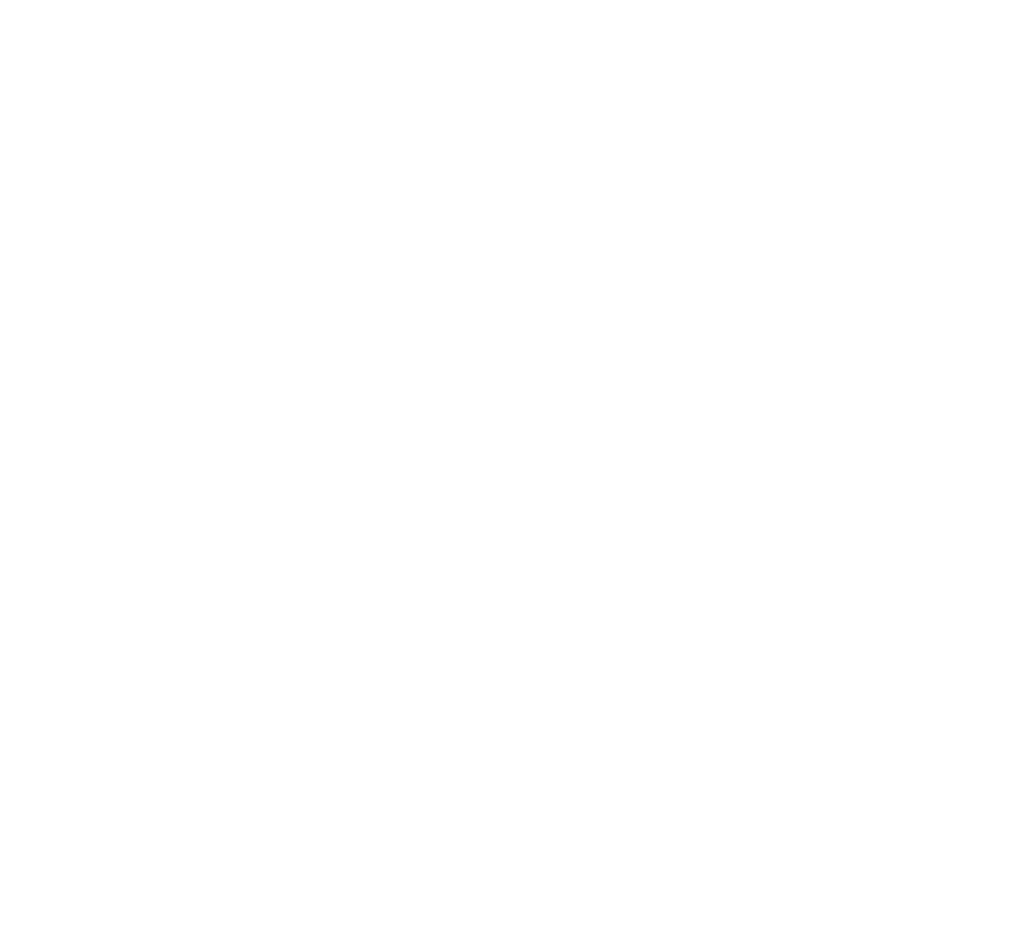
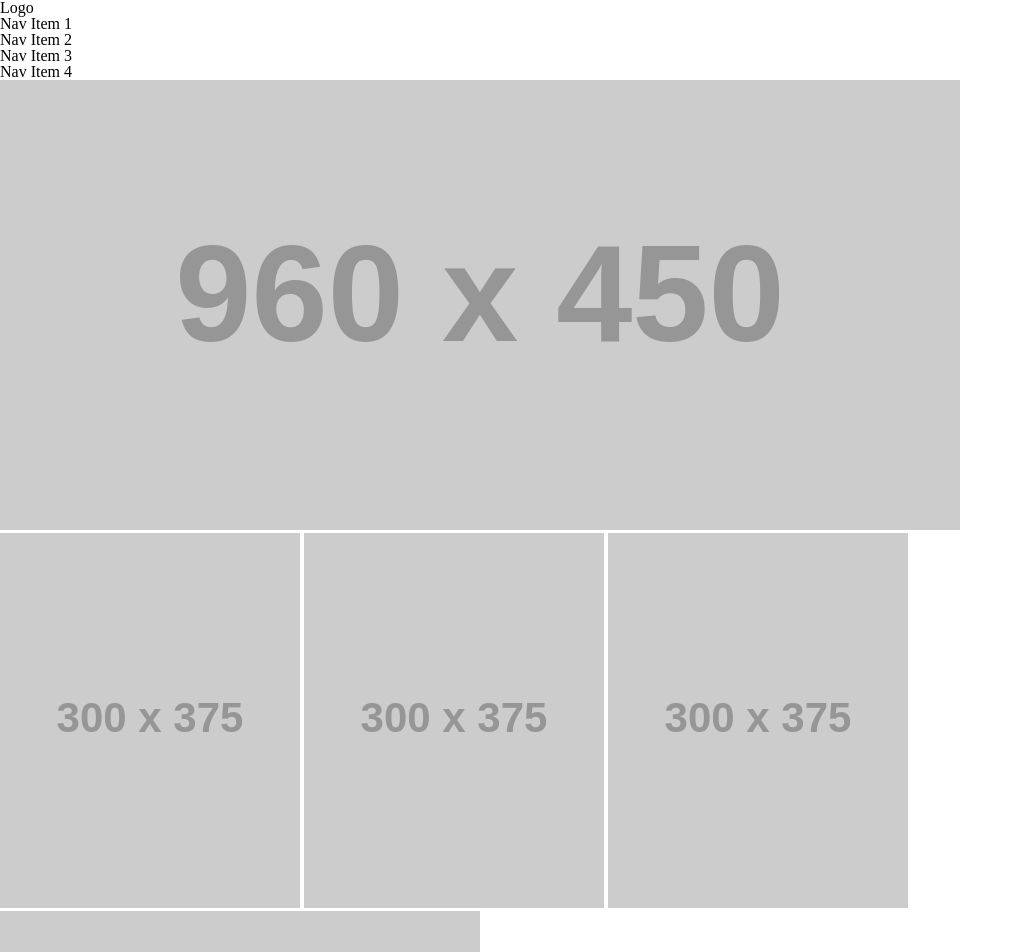
Before and after one commit to madelinepet/wireframe-solo-exercise, a plain HTML site: page index.html in a window 1280 px wide. Shown: the top 952 px of the page, without its empty margins (0-1023 px from the left). Before the commit the page ends 800 px from the top, so only its background shows below. Drawn offline with Linux system fonts and the light colour scheme; placeholder pictures from the web are drawn by us.

Commit message:
HTML scaffolding set up.

```diff
--- a/index.html
+++ b/index.html
@@ -7,6 +7,36 @@
 
   </head>
   <body>
-
+    <main>
+      <header>
+      <nav>
+        <ul>
+          <li>Logo</li>
+          <li>Nav Item 1</li>
+          <li>Nav Item 2</li>
+          <li>Nav Item 3</li>
+          <li>Nav Item 4</li>
+        </ul>
+      </nav>
+      </header>
+      <div>
+        <img src="http://placehold.it/960x450/ddd" alt="placehold660x450">
+      </div>
+      <div>
+        <img src="http://placehold.it/300x375/ddd" alt="placeholderimage">
+        <img src="http://placehold.it/300x375/ddd" alt="placeholderimage">
+        <img src="http://placehold.it/300x375/ddd" alt="placeholderimage">
+      </div>
+      <div>
+        <img src="http://placehold.it/480x400/ddd" alt="">
+        <h2>Featured Section Heading</h2>
+        <p>Lorem ipsum dolor sit amet, consectetur adipiscing elit, sed do eiusmod tempor incididunt ut labore et dolore magna aliqua. Ut enim ad minim veniam, quis nostrud exercitation ullamco laboris nisi ut aliquip ex ea commodo consequat. Duis aute irure dolor in reprehenderit in voluptate velit esse cillum dolore eu fugiat nulla pariatur. Excepteur sint occaecat cupidatat non proident, sunt in culpa qui officia deserunt mollit anim id est laborum.
+        <button>Call to Action</button>
+        </p>
+      </div>
+      </main>
+      <footer>
+        <img src="http://placehold.it/960x200/ddd" alt="placeholderimage">
+      </footer>
   </body>
 </html>
```
